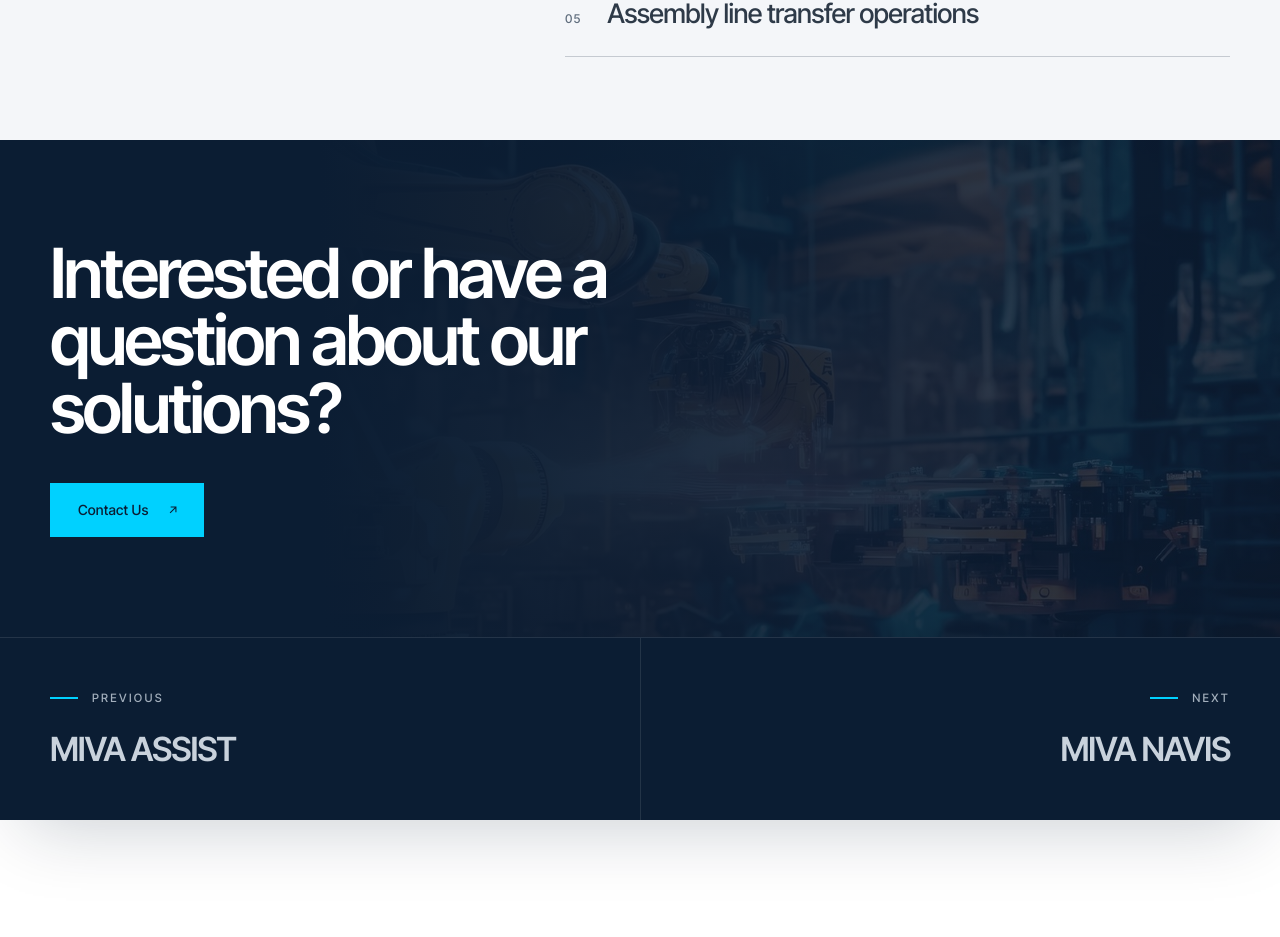
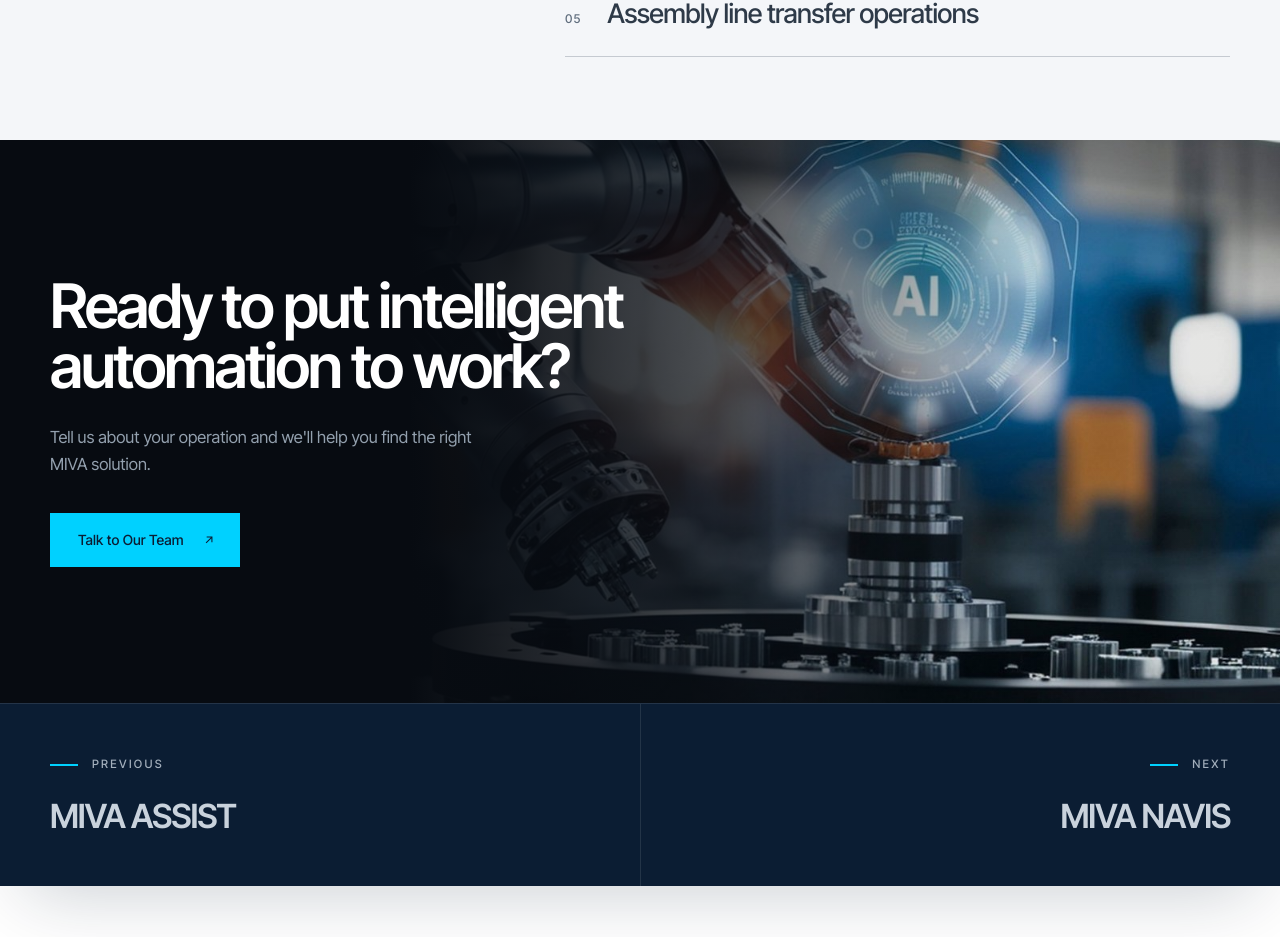
Before and after one commit to Onkar-nst/miva-robo, a Next.js app: page /portfolio/miva-axis in a window 1280 px wide. Shown: the part 4838-5775 px from the top of the page. Built offline with nearby package versions, Linux system fonts and the light colour scheme.

Commit message:
feat: update CTABand component to include subtitle and label, and modify CTA text

```diff
--- a/src/components/ProductPage.tsx
+++ b/src/components/ProductPage.tsx
@@ -1,6 +1,6 @@
 import Image from "next/image";
 import Link from "next/link";
-import { ctaText, products, type Product } from "@/content/products";
+import { ctaLabel, ctaSub, ctaText, products, type Product } from "@/content/products";
 import { Check, CTA, CTABand, hairGrid, Lines, Marquee, pad, pager, panel } from "./ui";
 
 function Pager({ p }: { p: Product }) {
@@ -249,7 +249,7 @@ export default function ProductPage({ p }: { p: Product }) {
         </section>
       )}
 
-      {!p.comingSoon && <CTABand text={ctaText} label="Contact Us" href="/contact/" />}
+      {!p.comingSoon && <CTABand text={ctaText} sub={ctaSub} label={ctaLabel} href="/contact/" />}
       <Pager p={p} />
     </>
   );
--- a/src/components/ServicePage.tsx
+++ b/src/components/ServicePage.tsx
@@ -1,5 +1,5 @@
 import Image from "next/image";
-import { ctaText, type Service } from "@/content/products";
+import { ctaLabel, ctaSub, ctaText, type Service } from "@/content/products";
 import { CTA, CTABand, Lines, pad } from "./ui";
 
 const shot = "absolute overflow-hidden rounded-[4px] max-[899px]:hidden";
@@ -62,7 +62,7 @@ export default function ServicePage({ s }: { s: Service }) {
       </section>
 
       <div className="relative h-[clamp(320px,76vh,860px)] overflow-hidden bg-panel"><Image src={i.e} alt={s.full} fill sizes="100vw" data-parallax="8" className="!inset-x-0 !-inset-y-[10%] !h-[120%] object-cover" /></div>
-      <CTABand text={ctaText} label="Contact Us" href="/contact/" />
+      <CTABand text={ctaText} sub={ctaSub} label={ctaLabel} href="/contact/" />
     </>
   );
 }
--- a/src/components/ui.tsx
+++ b/src/components/ui.tsx
@@ -103,15 +103,16 @@ export function Check({ children }: { children: ReactNode }) {
   );
 }
 
-export function CTABand({ text, label, href, image = "/media/ai-robotics.jpg" }: { text: string; label: string; href: string; image?: string }) {
+export function CTABand({ text, sub, label, href, image = "/media/physical-ai.jpg" }: { text: string; sub?: string; label: string; href: string; image?: string }) {
   return (
-    <section className="deep relative isolate overflow-hidden">
+    <section className="deep relative isolate overflow-hidden bg-[#070b11]">
       {/* eslint-disable-next-line @next/next/no-img-element */}
-      <img className="absolute inset-0 -z-10 size-full object-cover opacity-35" src={image} alt="" loading="lazy" />
-      <div aria-hidden="true" className="absolute inset-0 -z-10 bg-[linear-gradient(90deg,#0b1d33_25%,rgba(11,29,51,.35))]" />
-      <div className="wrap grid gap-10 py-[clamp(62px,7.8vw,124px)]">
-        <Lines className="max-w-[17ch] text-[clamp(38px,5.4vw,84px)]" lines={[text]} />
-        <div data-reveal><CTA href={href}>{label}</CTA></div>
+      <img className="absolute inset-0 -z-10 size-full object-cover object-[75%_center]" src={image} alt="" loading="lazy" />
+      <div aria-hidden="true" className="absolute inset-0 -z-10 bg-[linear-gradient(0deg,#070b11_45%,rgba(7,11,17,.55))] min-[900px]:bg-[linear-gradient(90deg,#070b11_32%,rgba(7,11,17,.72)_56%,rgba(7,11,17,.08)_82%)]" />
+      <div className="wrap grid min-h-[clamp(520px,44vw,720px)] content-end gap-7 py-[clamp(62px,6.4vw,104px)] min-[900px]:content-center">
+        <Lines className="max-w-[15ch] text-[clamp(38px,4.8vw,76px)]" lines={[text]} />
+        {sub && <p className="max-w-[44ch] text-[clamp(16px,1.3vw,19px)] text-muted" data-reveal>{sub}</p>}
+        <div className="mt-2" data-reveal><CTA href={href}>{label}</CTA></div>
       </div>
     </section>
   );
--- a/src/content/products.ts
+++ b/src/content/products.ts
@@ -282,4 +282,6 @@ export const services: Service[] = [
   },
 ];
 
-export const ctaText = "Interested or have a question about our solutions?";
+export const ctaText = "Ready to put intelligent automation to work?";
+export const ctaSub = "Tell us about your operation and we'll help you find the right MIVA solution.";
+export const ctaLabel = "Talk to Our Team";
```
